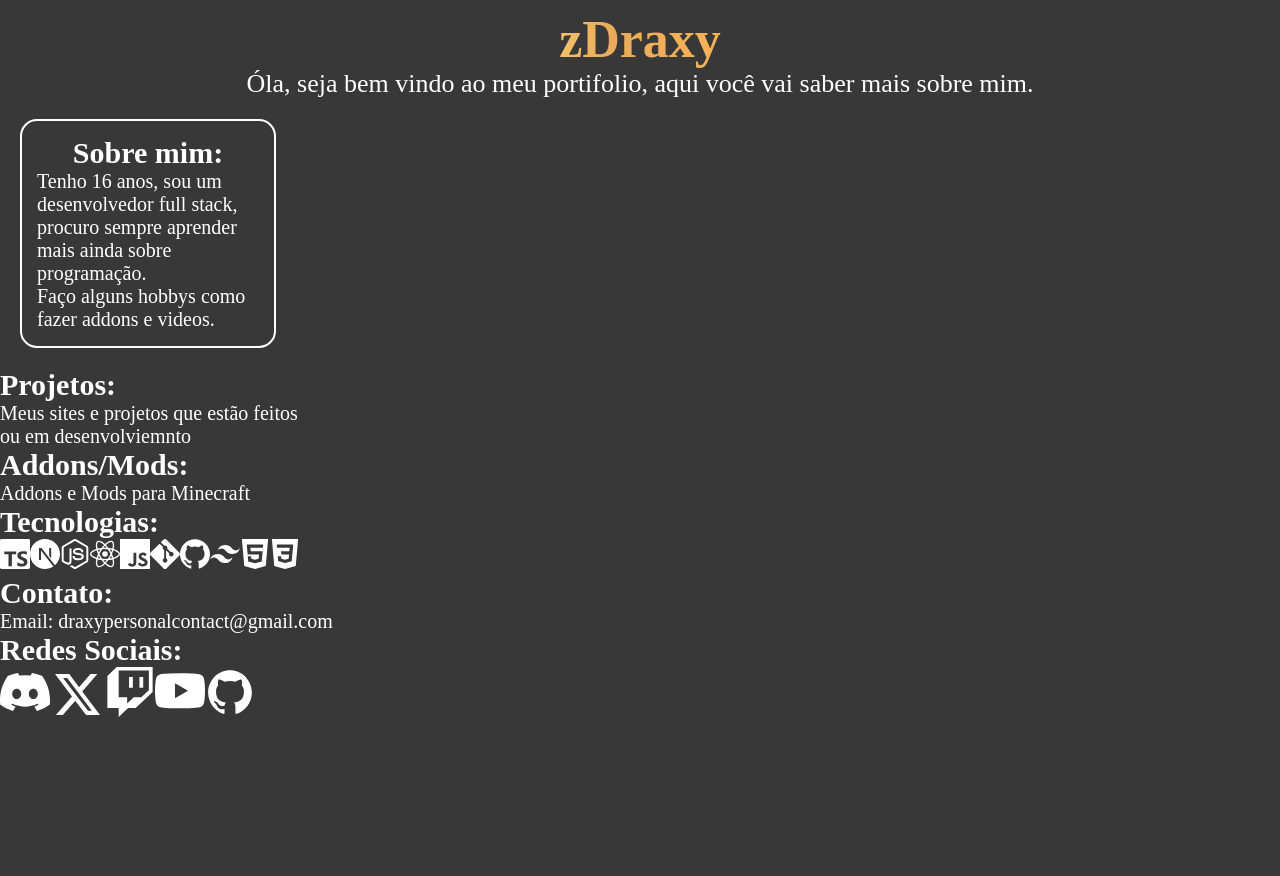
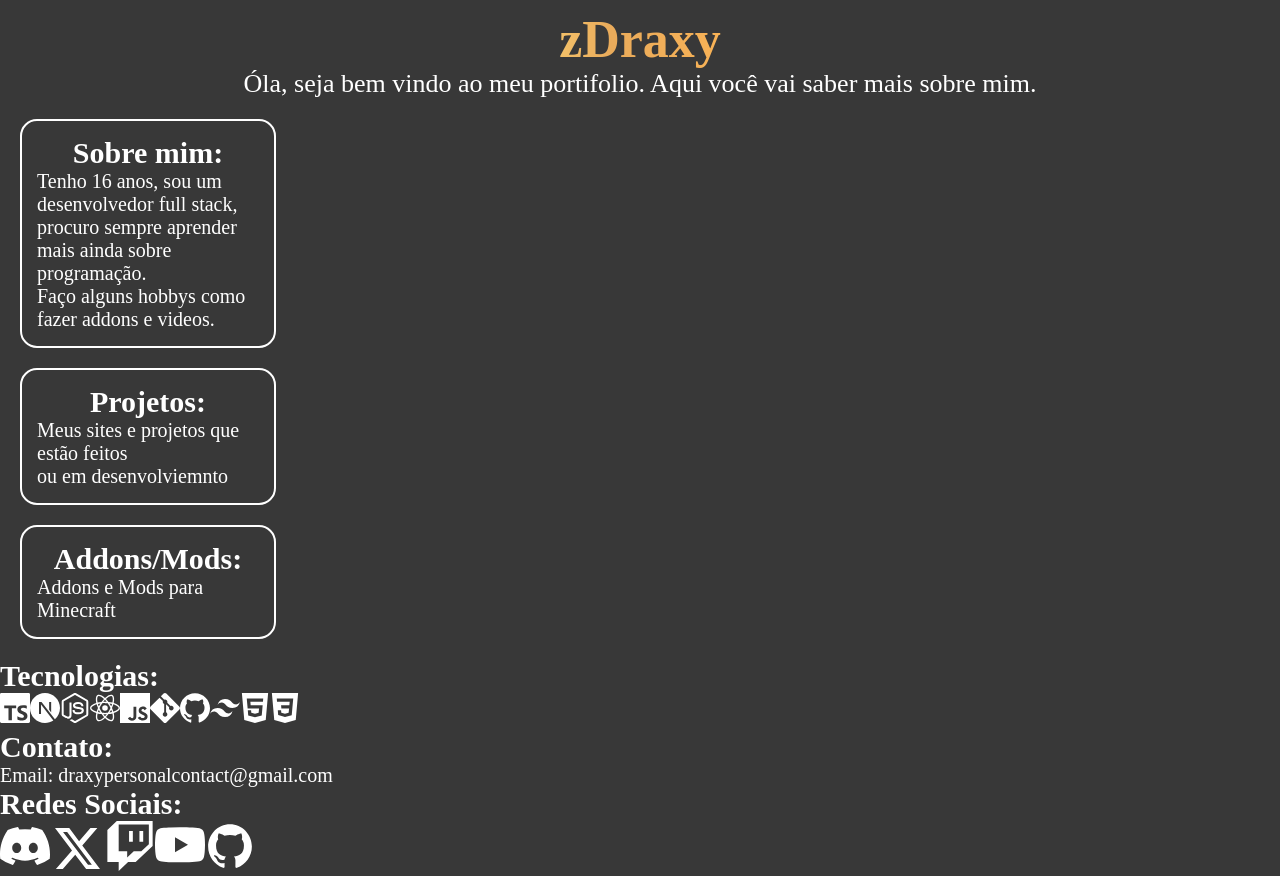
Before and after one commit to zDraxyy/Portifolio, a Next.js app: page / in a window 1280 px wide. Before the commit the page ends 800 px from the top, so only its background shows below. Built offline with nearby package versions, Linux system fonts and the light colour scheme; a web font is replaced by a local one.

Commit message:
corrige texto de boas-vindas e adiciona estilos para seções de projetos e addons

```diff
--- a/pages/index.jsx
+++ b/pages/index.jsx
@@ -22,7 +22,7 @@ export default function Home() {
           zDraxy
         </h1>
         <p>
-            Óla, seja bem vindo ao meu portifolio, aqui você vai saber mais sobre mim.
+            Óla, seja bem vindo ao meu portifolio. Aqui você vai saber mais sobre mim.
         </p>
         </main>
         <section className={styles.aboutme}>
@@ -35,7 +35,7 @@ export default function Home() {
         </section>
         <section className={styles.projects}>
           <a href="projetos/projects.jsx">
-          <h2>
+          <h2 className={styles.pro}>
             Projetos:
             </h2>
             <p>
@@ -45,7 +45,7 @@ export default function Home() {
             </a>
         </section>
         <section className={styles.addons}>
-          <h2>
+          <h2 className={styles.add}>
             Addons/Mods:
           </h2>
           <p>
--- a/styles/Home.module.css
+++ b/styles/Home.module.css
@@ -38,7 +38,6 @@ font-weight: bold;
   position: relative;
   background: transparent;
   z-index: 1;
-
 }
 
 .aboutme::before {
@@ -62,7 +61,7 @@ font-weight: bold;
 
 .aboutme:hover::before {
   opacity: 1;
-  animation: borderDegrade 3.5s linear infinite;
+  animation: borderDegrade 2.5s linear infinite;
   -webkit-mask:
     linear-gradient(#fff 0 0) content-box,
     linear-gradient(#fff 0 0);
@@ -82,11 +81,126 @@ font-weight: bold;
     background-position: 0% 50%;
   }
 }
+.projects{
+display: flex;
+  flex-direction: column;
+  margin: 20px;
+  border: 2px solid #ffffff;
+  border-radius: 17px;
+  padding: 15px;
+  max-width: 20%;
+  transition: transform 0.3s cubic-bezier(.4,2,.6,1),
+              box-shadow 0.3s cubic-bezier(.4,2,.6,1);
+  position: relative;
+  background: transparent;
+  z-index: 1;
+}
+.projects::before {
+content: '';
+  position: absolute;
+  top: -4px;
+  left: -4px;
+  right: -4px;
+  bottom: -4px;
+  border-radius: 17px;
+  background: linear-gradient(120deg, #ffe6a6, #f1a643, #eecb6a, #fcd166);
+  background-size: 300% 300%;
+  z-index: -1;
+  opacity: 0;
+}
+.projects:hover {
+  transform: scale(1.03) translateY(-4px);
+  border-color: transparent;
+}
+.projects:hover::before {
+  opacity: 1;
+  animation: borderDegrade 2.5s linear infinite;
+  -webkit-mask:
+    linear-gradient(#fff 0 0) content-box,
+    linear-gradient(#fff 0 0);
+  -webkit-mask-composite: xor;
+  mask-composite: exclude;
+  padding: 3px;
+}
+@keyframes borderDegrade {
+  0% {
+    background-position: 0% 50%;
+  }
+  50% {
+    background-position: 100% 50%;
+  }
+  100% {
+    background-position: 0% 50%;
+  }
+}
+.pro{
+  display: flex;
+  justify-content: center;
+  align-items: center;
+}
+
 .me{
   display: flex;
   justify-content: center;
   align-items: center;
 }
+.addons{
+ display: flex;
+  flex-direction: column;
+  margin: 20px;
+  border: 2px solid #ffffff;
+  border-radius: 17px;
+  padding: 15px;
+  max-width: 20%;
+  transition: transform 0.3s cubic-bezier(.4,2,.6,1),
+              box-shadow 0.3s cubic-bezier(.4,2,.6,1);
+  position: relative;
+  background: transparent;
+  z-index: 1;
+}
+.addons::before {
+  content: '';
+  position: absolute;
+  top: -4px;
+  left: -4px;
+  right: -4px;
+  bottom: -4px;
+  border-radius: 17px;
+  background: linear-gradient(120deg, #ffe6a6, #f1a643, #eecb6a, #fcd166);
+  background-size: 300% 300%;
+  z-index: -1;
+  opacity: 0;
+}
+.addons:hover {
+  transform: scale(1.03) translateY(-4px);
+  border-color: transparent;
+}
+.addons:hover::before {
+  opacity: 1;
+  animation: borderDegrade 2.5s linear infinite;
+  -webkit-mask:
+    linear-gradient(#fff 0 0) content-box,
+    linear-gradient(#fff 0 0);
+  -webkit-mask-composite: xor;
+  mask-composite: exclude;
+  padding: 3px;
+}
+@keyframes borderDegrade {
+  0% {
+    background-position: 0% 50%;
+  }
+  50% {
+    background-position: 100% 50%;
+  }
+  100% {
+    background-position: 0% 50%;
+  }
+}
+  .add{
+      display: flex;
+  justify-content: center;
+  align-items: center;
+  }
 @media (max-width: 600px) {
   .aboutme {
     max-width: 95vw;
```
